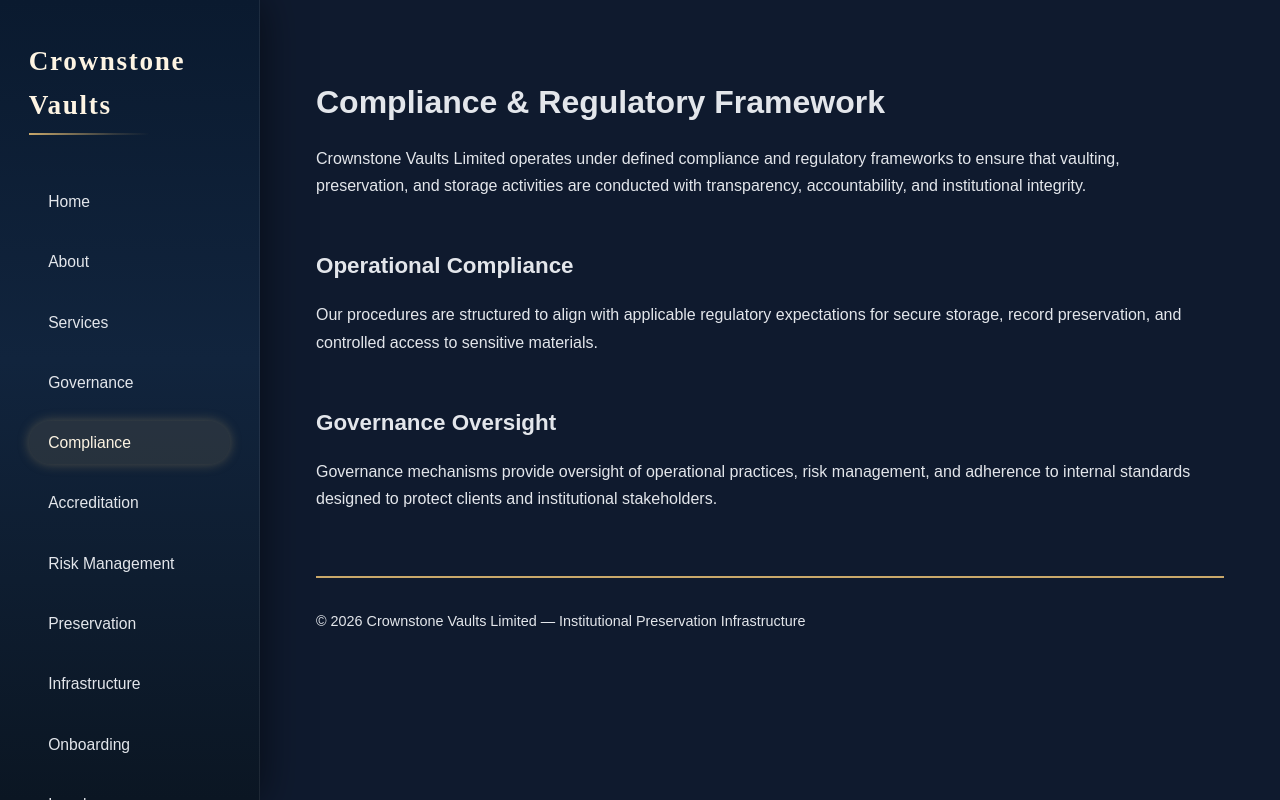
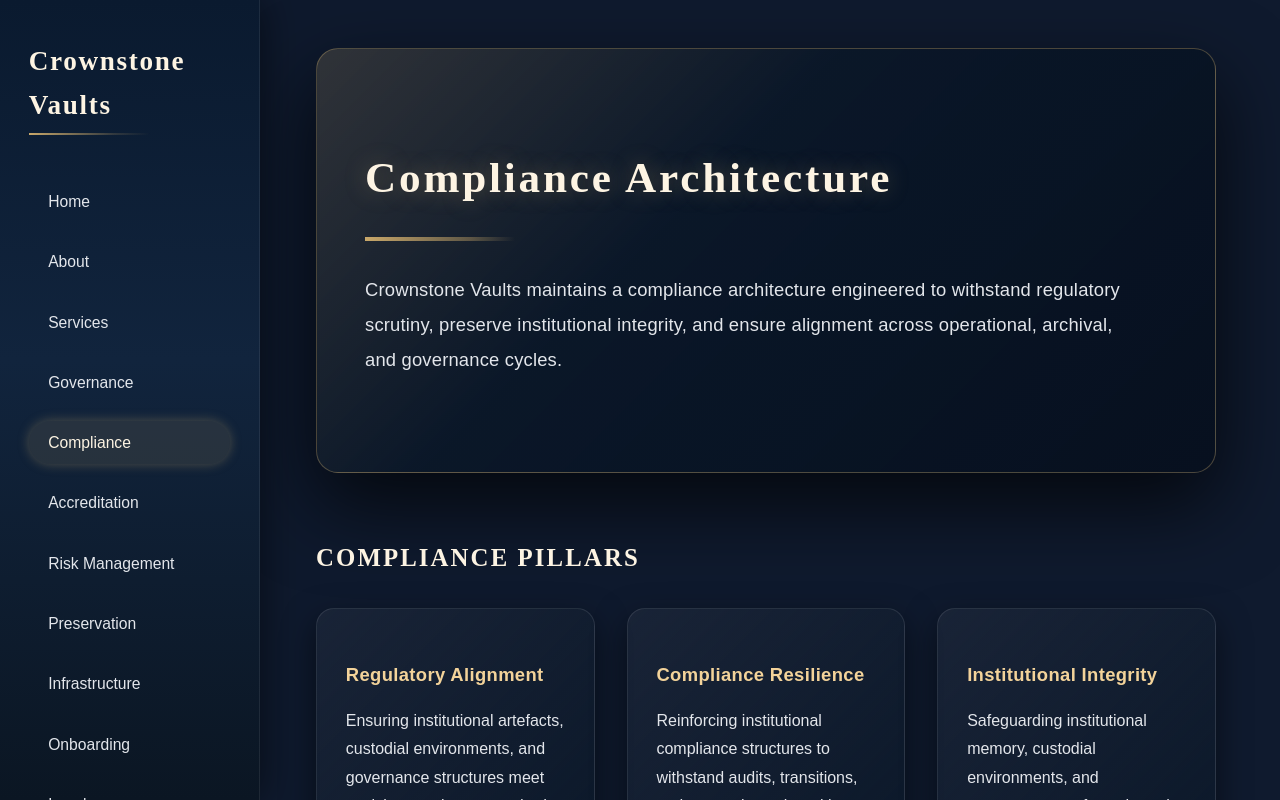
Before and after one commit to soulnlite/crownstone-vaults, a Next.js app: page /compliance in a window 1280 px wide. Built offline with nearby package versions, Linux system fonts and the light colour scheme.

Commit message:
compliance upgrade

```diff
--- a/app/compliance/page.tsx
+++ b/app/compliance/page.tsx
@@ -1,32 +1,215 @@
 export default function CompliancePage() {
   return (
-    <main>
-      <section style={{ marginBottom: "3rem" }}>
-        <h1 style={{ marginBottom: "1rem" }}>Compliance & Regulatory Framework</h1>
-        <p>
-          Crownstone Vaults Limited operates under defined compliance and regulatory
-          frameworks to ensure that vaulting, preservation, and storage activities
-          are conducted with transparency, accountability, and institutional integrity.
+    <div style={{ color: "#E3E6EB" }}>
+      {/* HERO */}
+      <section
+        style={{
+          marginBottom: "4rem",
+          padding: "3.5rem 3rem",
+          borderRadius: "22px",
+          background:
+            "linear-gradient(135deg, rgba(201,168,106,0.18) 0%, rgba(10,23,40,0.92) 40%, #07101F 100%)",
+          boxShadow: "0 32px 80px rgba(0,0,0,0.7)",
+          border: "1px solid rgba(201,168,106,0.35)",
+        }}
+      >
+        <h1
+          style={{
+            fontFamily: "Merriweather, serif",
+            fontSize: "2.7rem",
+            marginBottom: "1.4rem",
+            letterSpacing: "0.065em",
+            color: "#FDF4E3",
+            textShadow: "0 0 22px rgba(201,168,106,0.35)",
+          }}
+        >
+          Compliance Architecture
+        </h1>
+
+        <div
+          style={{
+            height: "4px",
+            width: "150px",
+            background:
+              "linear-gradient(90deg, #C9A86A 0%, rgba(201,168,106,0.4) 70%, transparent 100%)",
+            marginBottom: "2rem",
+          }}
+        ></div>
+
+        <p
+          style={{
+            fontSize: "1.15rem",
+            lineHeight: "1.9",
+            maxWidth: "780px",
+            marginBottom: "2.4rem",
+            letterSpacing: "0.01em",
+          }}
+        >
+          Crownstone Vaults maintains a compliance architecture engineered to withstand regulatory
+          scrutiny, preserve institutional integrity, and ensure alignment across operational,
+          archival, and governance cycles.
         </p>
       </section>
 
-      <section style={{ marginBottom: "3rem" }}>
-        <h2 style={{ marginBottom: "0.5rem" }}>Operational Compliance</h2>
-        <p>
-          Our procedures are structured to align with applicable regulatory expectations
-          for secure storage, record preservation, and controlled access to sensitive
-          materials.
-        </p>
+      {/* COMPLIANCE STRUCTURE */}
+      <section style={{ marginBottom: "4rem" }}>
+        <h2
+          style={{
+            fontFamily: "Merriweather, serif",
+            fontSize: "1.55rem",
+            marginBottom: "1.8rem",
+            letterSpacing: "0.085em",
+            textTransform: "uppercase",
+            color: "#FDF4E3",
+          }}
+        >
+          Compliance Pillars
+        </h2>
+
+        <div
+          style={{
+            display: "grid",
+            gridTemplateColumns: "repeat(auto-fit, minmax(270px, 1fr))",
+            gap: "2rem",
+          }}
+        >
+          {/* Pillar 1 */}
+          <div
+            style={{
+              padding: "2rem 1.8rem",
+              borderRadius: "18px",
+              background:
+                "linear-gradient(135deg, rgba(255,255,255,0.045), rgba(10,23,40,0.96))",
+              border: "1px solid rgba(255,255,255,0.1)",
+              boxShadow: "0 12px 32px rgba(0,0,0,0.5)",
+            }}
+          >
+            <h3
+              style={{
+                fontSize: "1.15rem",
+                marginBottom: "0.8rem",
+                color: "#F3D39A",
+                letterSpacing: "0.02em",
+              }}
+            >
+              Regulatory Alignment
+            </h3>
+            <p style={{ fontSize: "1rem", lineHeight: "1.78" }}>
+              Ensuring institutional artefacts, custodial environments, and governance structures
+              meet evolving regulatory standards across jurisdictions.
+            </p>
+          </div>
+
+          {/* Pillar 2 */}
+          <div
+            style={{
+              padding: "2rem 1.8rem",
+              borderRadius: "18px",
+              background:
+                "linear-gradient(135deg, rgba(255,255,255,0.045), rgba(10,23,40,0.96))",
+              border: "1px solid rgba(255,255,255,0.1)",
+              boxShadow: "0 12px 32px rgba(0,0,0,0.5)",
+            }}
+          >
+            <h3
+              style={{
+                fontSize: "1.15rem",
+                marginBottom: "0.8rem",
+                color: "#F3D39A",
+                letterSpacing: "0.02em",
+              }}
+            >
+              Compliance Resilience
+            </h3>
+            <p style={{ fontSize: "1rem", lineHeight: "1.78" }}>
+              Reinforcing institutional compliance structures to withstand audits, transitions,
+              and external scrutiny without operational disruption.
+            </p>
+          </div>
+
+          {/* Pillar 3 */}
+          <div
+            style={{
+              padding: "2rem 1.8rem",
+              borderRadius: "18px",
+              background:
+                "linear-gradient(135deg, rgba(255,255,255,0.045), rgba(10,23,40,0.96))",
+              border: "1px solid rgba(255,255,255,0.1)",
+              boxShadow: "0 12px 32px rgba(0,0,0,0.5)",
+            }}
+          >
+            <h3
+              style={{
+                fontSize: "1.15rem",
+                marginBottom: "0.8rem",
+                color: "#F3D39A",
+                letterSpacing: "0.02em",
+              }}
+            >
+              Institutional Integrity
+            </h3>
+            <p style={{ fontSize: "1rem", lineHeight: "1.78" }}>
+              Safeguarding institutional memory, custodial environments, and governance artefacts
+              through structured compliance protocols.
+            </p>
+          </div>
+        </div>
       </section>
 
-      <section style={{ marginBottom: "3rem" }}>
-        <h2 style={{ marginBottom: "0.5rem" }}>Governance Oversight</h2>
-        <p>
-          Governance mechanisms provide oversight of operational practices, risk
-          management, and adherence to internal standards designed to protect clients
-          and institutional stakeholders.
+      {/* CTA */}
+      <section>
+        <div
+          style={{
+            height: "4px",
+            width: "150px",
+            background:
+              "linear-gradient(90deg, #C9A86A 0%, rgba(201,168,106,0.4) 70%, transparent 100%)",
+            marginBottom: "1.4rem",
+          }}
+        ></div>
+
+        <h2
+          style={{
+            fontFamily: "Merriweather, serif",
+            fontSize: "1.55rem",
+            marginBottom: "1.2rem",
+            letterSpacing: "0.085em",
+            textTransform: "uppercase",
+            color: "#FDF4E3",
+          }}
+        >
+          Compliance Engagement
+        </h2>
+
+        <p
+          style={{
+            fontSize: "1.05rem",
+            lineHeight: "1.85",
+            maxWidth: "800px",
+            marginBottom: "2rem",
+            letterSpacing: "0.01em",
+          }}
+        >
+          Institutions requiring compliance reinforcement, regulatory alignment, or governance
+          support may initiate contact through our formal engagement pathway.
         </p>
+
+        <a
+          href="/contact"
+          style={{
+            padding: "1rem 1.8rem",
+            borderRadius: "999px",
+            border: "1px solid rgba(201,168,106,0.7)",
+            color: "#FDF4E3",
+            fontWeight: 500,
+            fontSize: "1.05rem",
+            textDecoration: "none",
+            background: "rgba(10,23,40,0.85)",
+          }}
+        >
+          Initiate Institutional Contact
+        </a>
       </section>
-    </main>
+    </div>
   );
 }
```
